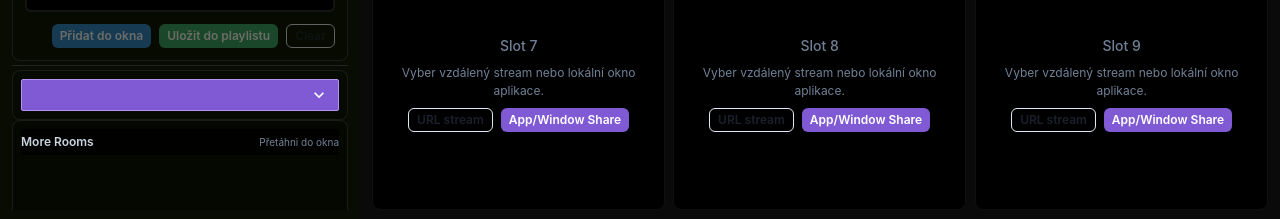
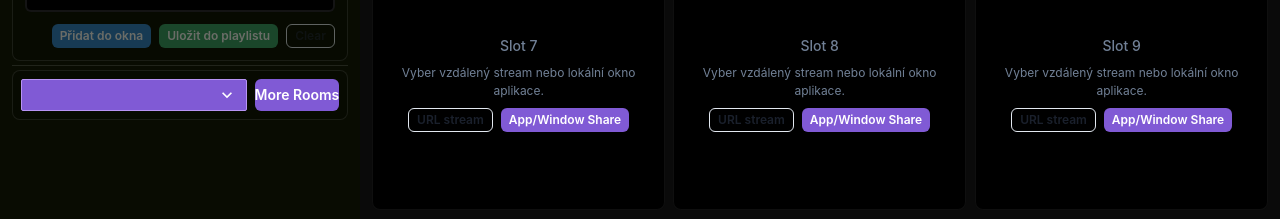
Before and after one commit to jnovec/synced-novec-online, a Next.js app: page / in a window 1280 px wide. Shown: the part 578-797 px from the top of the page. Built offline with nearby package versions, Linux system fonts and the light colour scheme.

Commit message:
Add More Rooms toggle

```diff
--- a/src/components/Sidebar.tsx
+++ b/src/components/Sidebar.tsx
@@ -86,6 +86,7 @@ export const Sidebar = () => {
   const [minimized, setMinimized] = useState<boolean>(false);
   const [sidebarMode, setSidebarMode] = useState<'sources' | 'settings'>('sources');
   const [selectedCategoryIndex, setSelectedCategoryIndex] = useState(0);
+  const [isMoreRoomsOpen, setIsMoreRoomsOpen] = useState(false);
   const [sourceUrl, setSourceUrl] = useState('');
   const [chaturbateTag, setChaturbateTag] = useState('18');
   const [chaturbateTags, setChaturbateTags] = useState(defaultChaturbateTags);
@@ -647,13 +648,14 @@ export const Sidebar = () => {
 
           <Divider order={3} borderColor="whiteAlpha.300" />
 
-          <Flex order={4} flex="1" minH={0} direction="column" overflow="hidden">
+          <Flex order={4} position="relative" flex="1" minH={0} direction="column" overflow="hidden">
             {sourceError && (
               <Text color="red.300" fontSize="xs" px="1" pb="2">
                 {sourceError}
               </Text>
             )}
             <Box borderWidth="1px" borderColor="whiteAlpha.200" borderRadius="lg" bg="blackAlpha.300" p="2" mb="0">
+              <Flex gap="2">
                 <Select
                   size="sm"
                   value={selectedCategoryIndex}
@@ -669,22 +671,27 @@ export const Sidebar = () => {
                     <option key={category} value={categoryIndex}>{category} ({sourceChannels.length})</option>
                   ))}
                 </Select>
+                <Button size="sm" colorScheme="purple" onClick={() => setIsMoreRoomsOpen((open) => !open)}>
+                  {isMoreRoomsOpen ? 'Skrýt' : 'More Rooms'}
+                </Button>
+              </Flex>
             </Box>
-            <Box
-              mb="2"
-              maxH="280px"
+            {isMoreRoomsOpen && <Box
+              position="absolute"
+              top="52px"
+              left="0"
+              right="0"
+              zIndex={30}
+              maxH="360px"
               minH="120px"
-              position="sticky"
-              top="0"
-              zIndex={20}
               overflowY="auto"
               overscrollBehavior="contain"
               borderWidth="1px"
-              borderColor="whiteAlpha.200"
+              borderColor="purple.300"
               borderRadius="lg"
-              bg="blackAlpha.500"
+              bg="#111807"
               p="2"
-              boxShadow="0 8px 20px rgba(0,0,0,.28)"
+              boxShadow="0 12px 28px rgba(0,0,0,.65)"
             >
               <Flex
                 position="sticky"
@@ -709,7 +716,7 @@ export const Sidebar = () => {
                   />
                 ))}
               </Box>
-            </Box>
+            </Box>}
             <Box flex="1" minH={0} overflowY="auto" pr="1">
               {sourceCategories[selectedCategoryIndex]?.[1].map((channel) => (
                 <ChannelItem key={channel.url} {...channel} />
```
Lines whose indentation alone changed are shown as unchanged.
